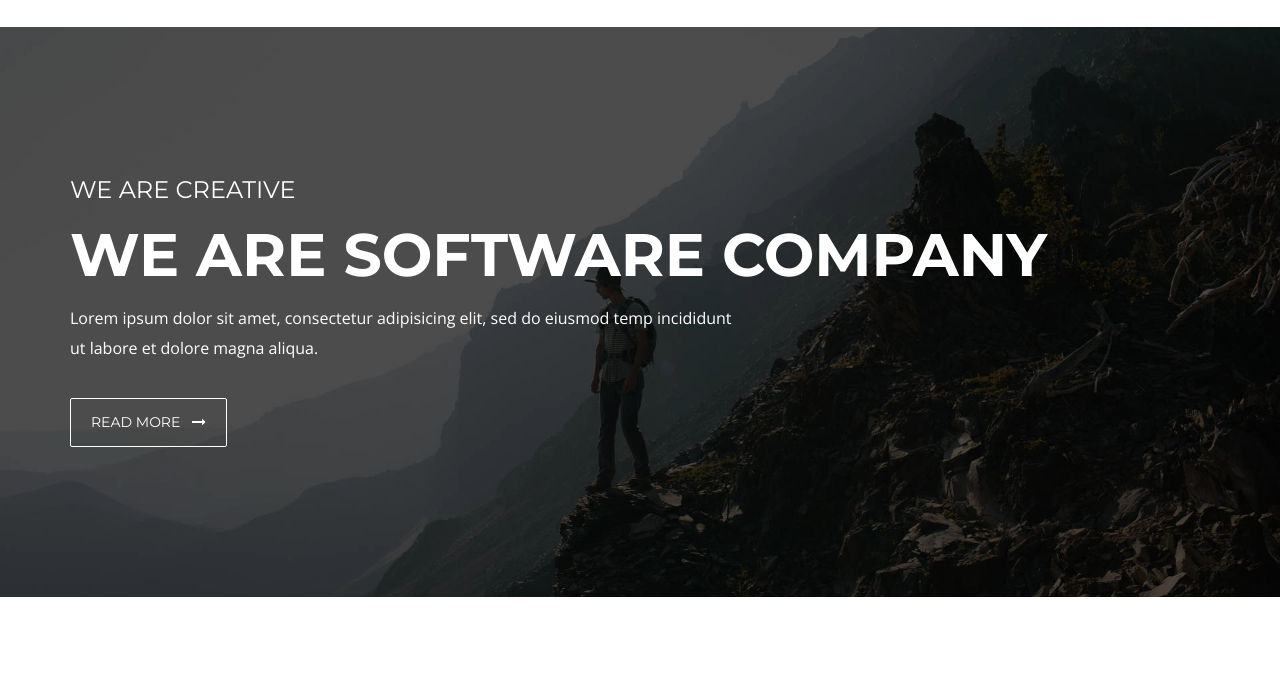
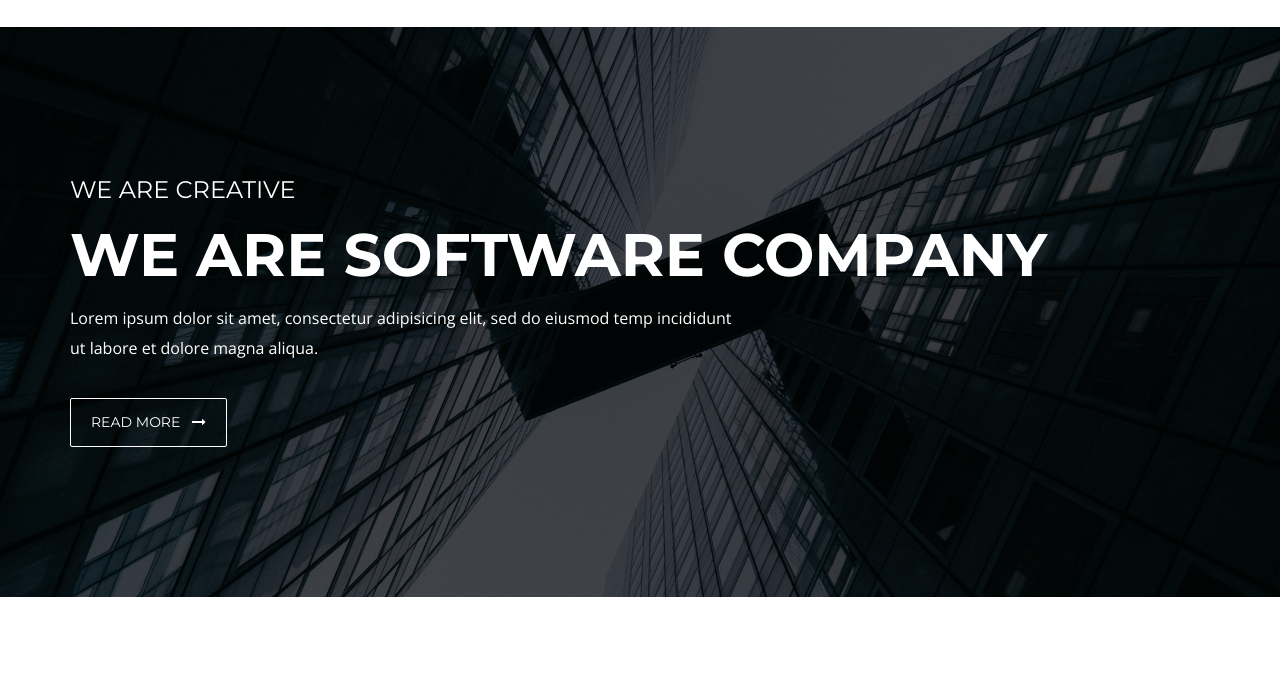
Before and after one commit to kanuritech/kanuritech.github.io, a website: page index.html in a window 1280 px wide. Shown: the part 125-800 px from the top of the page. Drawn offline with nearby package versions, Linux system fonts and the light colour scheme; files whose address does not match are found by name.

Commit message:
carousal image:change
both files kept

```diff
--- a/index.html
+++ b/index.html
@@ -168,7 +168,7 @@
 		<!-- slider-area-start -->
 		<div class="slider-area">
 			<div class="slider-active owl-carousel">
-				<div class="single-slider ptb-150 bg-opacity" style="background-image:url('/img/carousal/growth.jpg')">
+				<div class="single-slider ptb-150 bg-opacity" style="background-image:url('/img/carousal/tower.jpg')">
 					<div class="container">
 						<div class="slider-text">
 							<h3>we are creative</h3>
```
Also changed, not shown: img/carousal/growth.jpg (deleted), img/carousal/tower.jpg (added), 3 other files.
